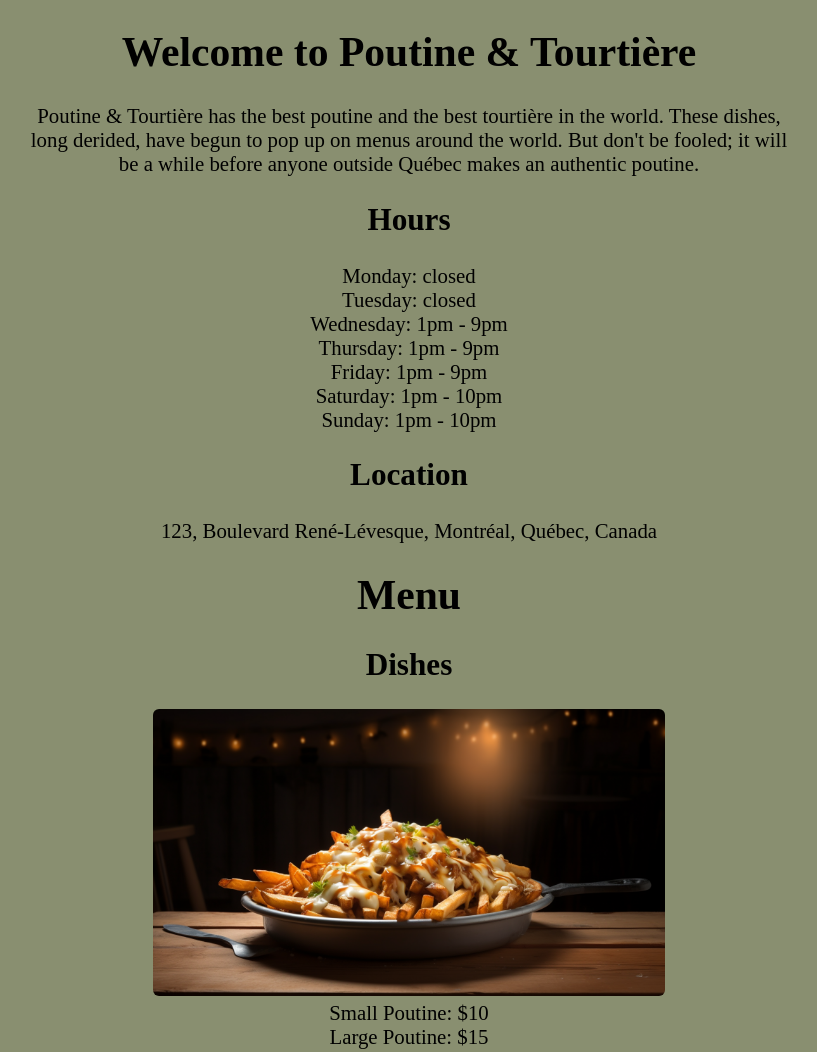
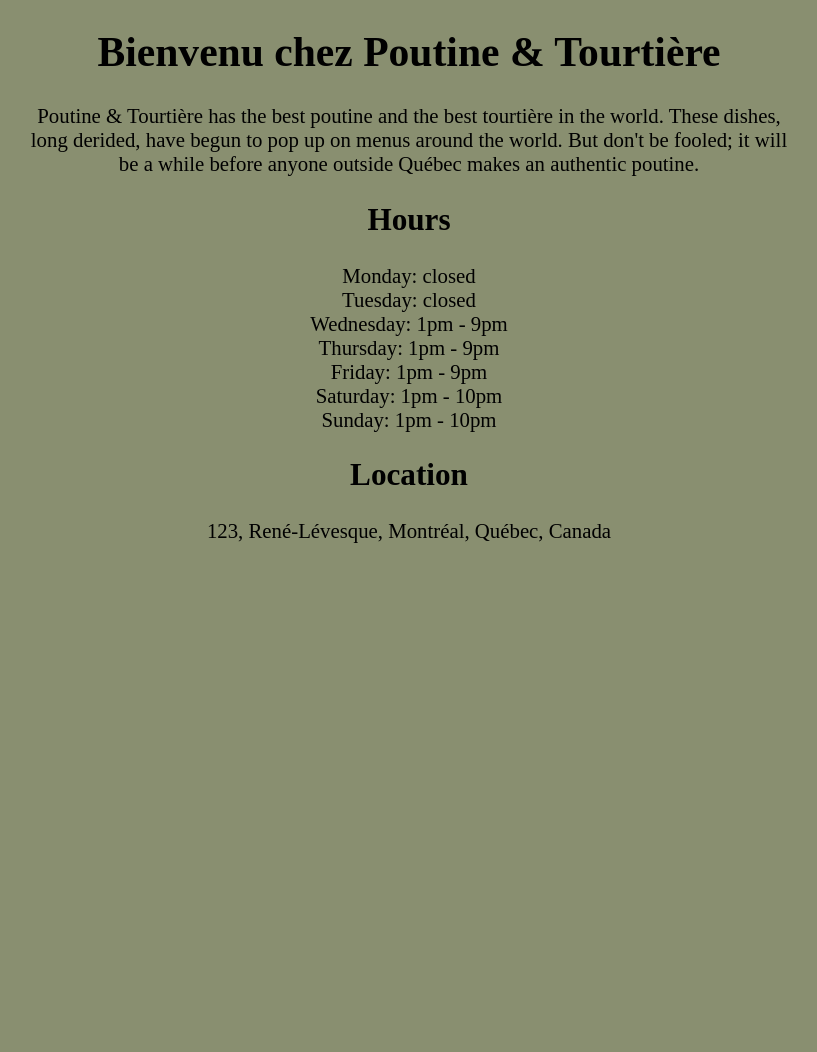
Before and after one commit to ErreurDeSyntaxe/full-stack-restaurant, a website built with webpack: page dist/index.html in a window 1280 px wide. Shown: the top 1052 px of the page, without its empty margins (231-1048 px from the left). After the commit the page ends 800 px from the top, so only its background shows below. Built offline with nearby package versions, Linux system fonts and the light colour scheme.

Commit message:
Add home module

```diff
--- /dev/null
+++ b/src/home.js
@@ -0,0 +1,65 @@
+console.log("home.js");
+
+const content = document.querySelector("#content");
+
+
+// INTRO SECTION OF HOME TAB
+const homeDiv = document.createElement("div");
+const homeHeader = document.createElement("h1");
+const homeIntro = document.createElement("div");
+const homeIntroP = document.createElement("p");
+
+homeDiv.setAttribute("id", "home");
+homeHeader.setAttribute("lang", "fr-CA");
+homeIntro.setAttribute("id", "intro");
+
+homeHeader.textContent = "Bienvenu chez Poutine & Tourtière";
+homeIntroP.textContent = "Poutine & Tourtière has the best poutine and the best tourtière in the world. These dishes, long derided, have begun to pop up on menus around the world. But don't be fooled; it will be a while before anyone outside Québec makes an authentic poutine."
+
+homeIntro.appendChild(homeIntroP);
+homeDiv.appendChild(homeHeader);
+homeDiv.appendChild(homeIntro);
+content.appendChild(homeDiv);
+
+
+// HOURS SECTION OF HOME TAB
+const homeHours = document.createElement("div");
+const homeHoursHeader = document.createElement("h2");
+
+homeHours.setAttribute("id", "hours");
+
+homeHoursHeader.textContent = "Hours";
+const workHours = [
+    "Monday: closed",
+    "Tuesday: closed",
+    "Wednesday: 1pm - 9pm",
+    "Thursday: 1pm - 9pm",
+    "Friday: 1pm - 9pm",
+    "Saturday: 1pm - 10pm",
+    "Sunday: 1pm - 10pm"
+];
+
+homeHours.appendChild(homeHoursHeader);
+for (let i = 0; i < workHours.length; i++) {
+    let thatDay = document.createElement("span");
+    thatDay.textContent = workHours[i];
+    homeHours.appendChild(thatDay); //each day on its own line
+    homeHours.appendChild(document.createElement("br"));
+}
+homeDiv.appendChild(homeHours);
+
+
+// LOCATION SECTION OF THE HOME TAB
+const homeLocation = document.createElement("div");
+const locationHeader = document.createElement("h2");
+const address = document.createElement("span");
+
+homeLocation.setAttribute("id", "location");
+address.setAttribute("lang", "fr-CA");
+
+locationHeader.textContent = "Location";
+address.textContent = "123, René-Lévesque, Montréal, Québec, Canada";
+
+homeLocation.appendChild(locationHeader);
+homeLocation.appendChild(address);
+homeDiv.appendChild(homeLocation);
```
Also changed, not shown: dist/index.html.
